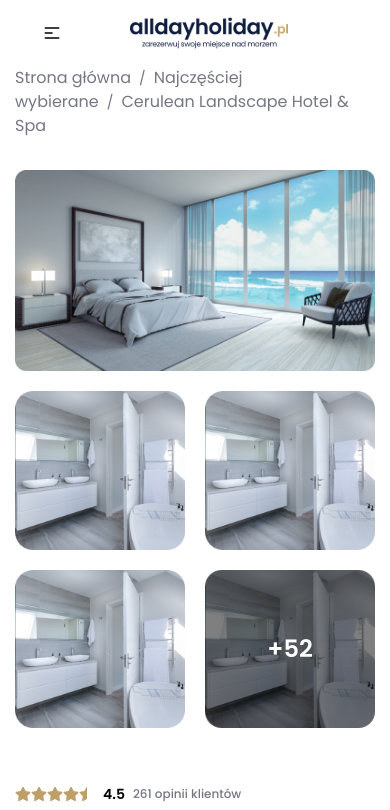
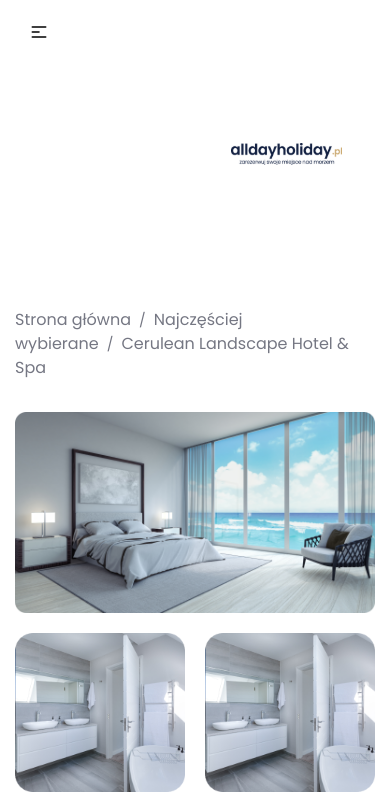
Before and after one commit to MarufAlAslam/react-next-all-day-holiday, a Next.js app: page /room-details in a window 390 px wide. Shown: the top 810 px of the page. Built offline with nearby package versions, Linux system fonts and the light colour scheme.

Commit message:
menu position updated

```diff
--- a/assets/styles/style.css
+++ b/assets/styles/style.css
@@ -318,4 +318,14 @@
 .single-items{
   display: block;
 }
+.menubtn {
+  margin-left: auto !important;
+  position: relative !important;
+  left: -10px !important;
+  background: transparent !important;
 }
+ul.menu {
+  position: relative !important;
+  left: 0 !important;
+}
+}
```
